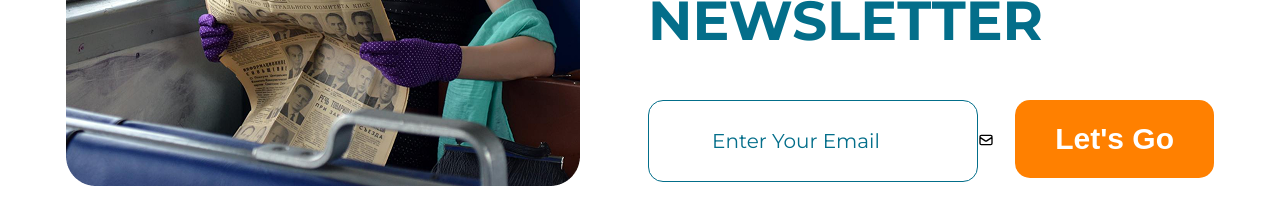
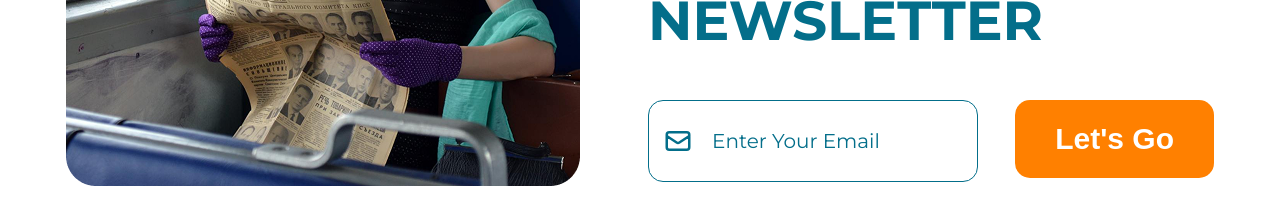
Before and after one commit to dev-monirul1/travelwithreact, a React (Vite) app: page / in a window 1280 px wide. Shown: the part 5780-5996 px from the top of the page. Built offline with nearby package versions, Linux system fonts and the light colour scheme.

Commit message:
newsletter icon css done

```diff
--- a/src/section/newsletter/newsletter.css
+++ b/src/section/newsletter/newsletter.css
@@ -51,7 +51,7 @@
     position: relative;
     z-index: 99;
 }
-.newsletter_form .form_group i{
+.newsletter_form .form_group svg{
     position: absolute;
     top: 50%;
     left: 0;
```
